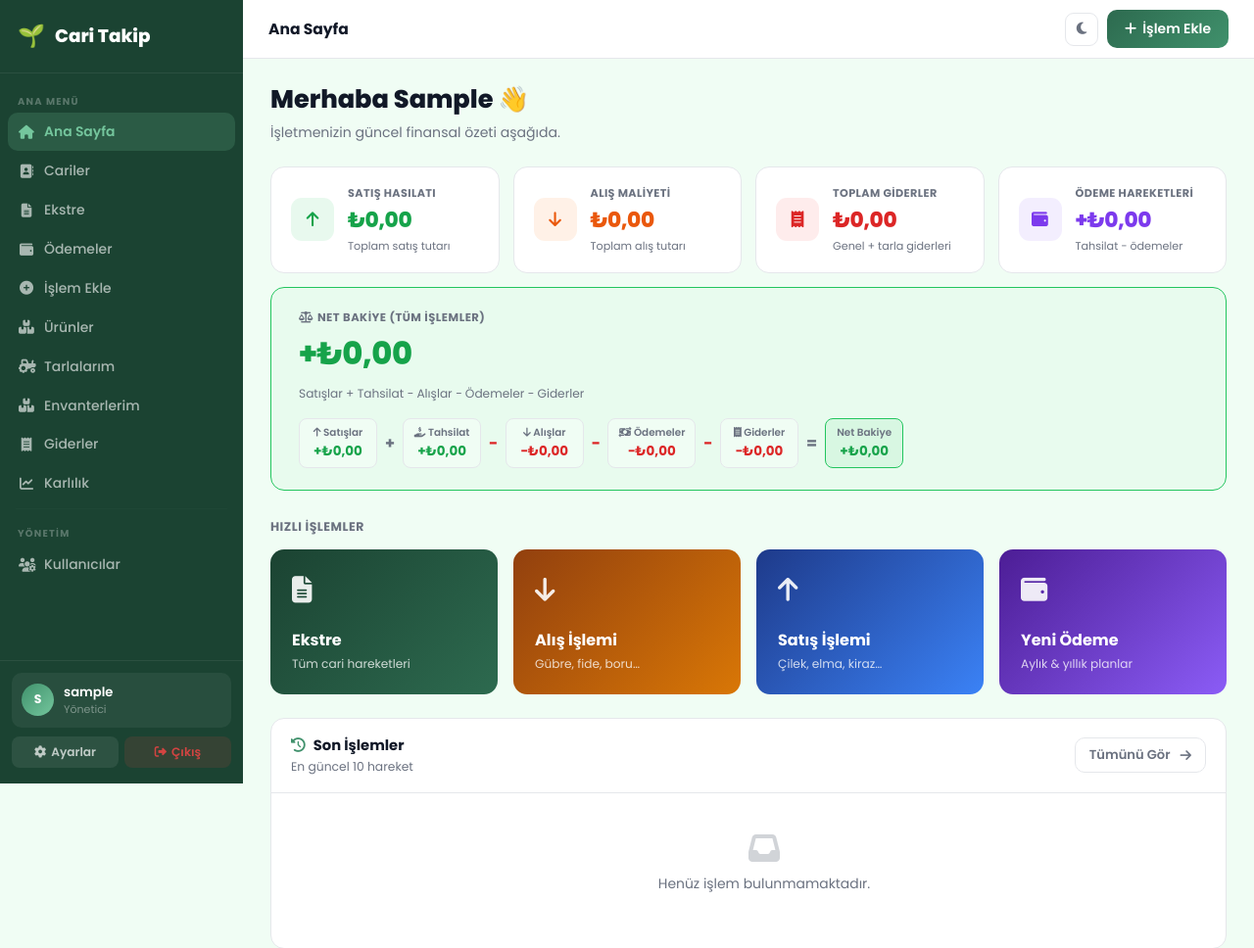
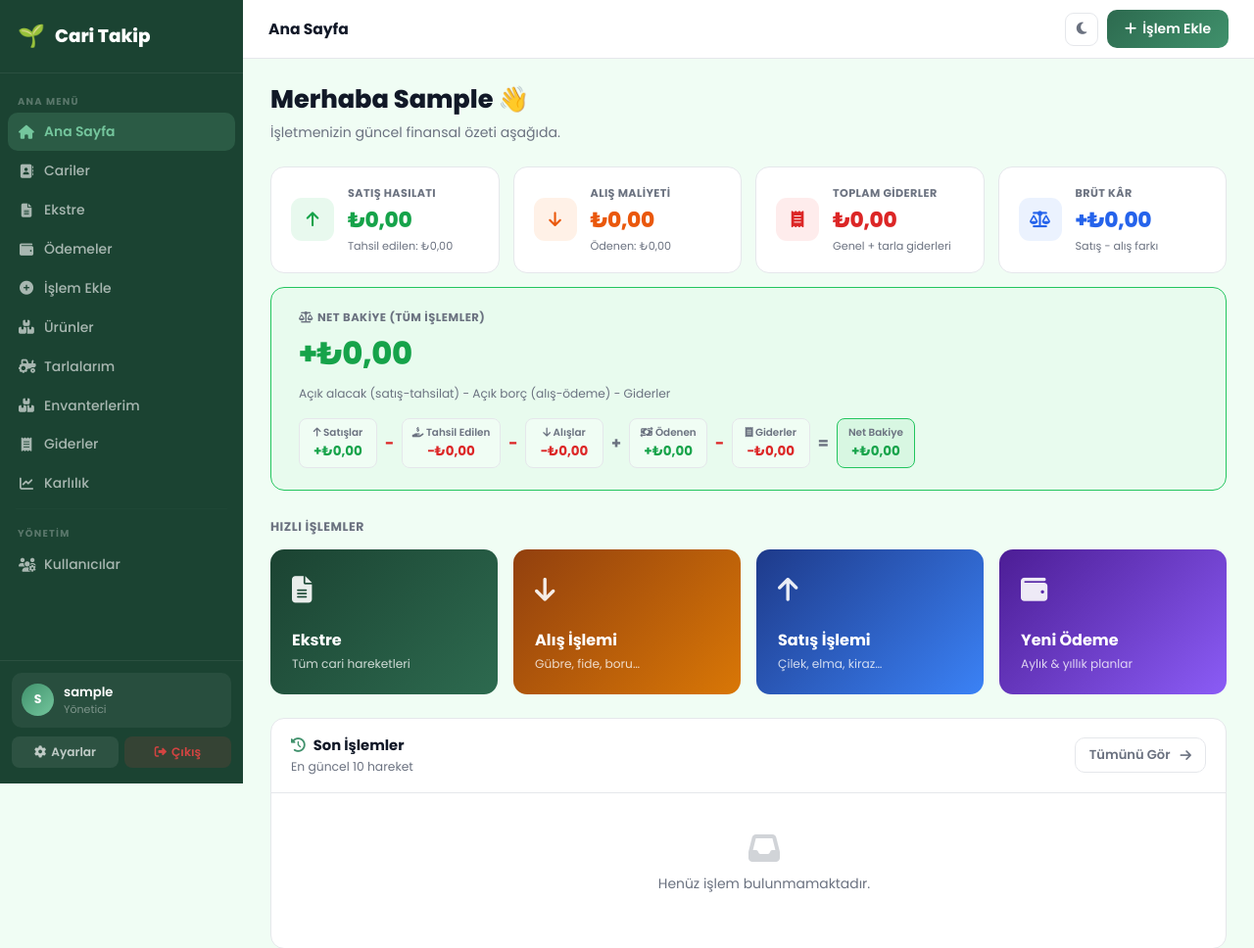
Before and after one commit to serhat1997/tarim-asistani-v2, a Django app: page / in a window 1280 px wide. Shown: the top 968 px of the page at 98% size. Run offline with Django 5.2, Linux system fonts and the light colour scheme; the visitor is signed in with stand-in values (Sample User, id 1); data that the repository does not hold is empty.

Commit message:
Net bakiye formülü düzeltildi: tahsilat alacağı kapatır
Tahsilat(alındı) satışla birlikte toplanmak yerine satıştan düşülür:
- Satış → alacak oluşur (+)
- Tahsilat alındı → alacak kapanır (−)
- Alış → borç oluşur (−)
- Tahsilat ödendi → borç kapanır (+)
Net Bakiye = açık_alacak − açık_borç − giderler

Co-Authored-By: Claude Sonnet 4.6 <noreply@anthropic.com>

```diff
--- a/dashboard/templates/dashboard/dashboard.html
+++ b/dashboard/templates/dashboard/dashboard.html
@@ -109,11 +109,11 @@
 <!-- ─── 4 Özet Kart ─── -->
 <div class="kpi-grid">
     <div class="kpi-card">
-        <div class="kpi-icon kpi-green" style="background:rgba(34,197,94,.1);color:#16a34a;"><i class="fas fa-arrow-up"></i></div>
+        <div class="kpi-icon" style="background:rgba(34,197,94,.1);color:#16a34a;"><i class="fas fa-arrow-up"></i></div>
         <div>
             <div class="kpi-label">Satış Hasılatı</div>
             <div class="kpi-value" style="color:#16a34a;">₺{{ total_sales|tr_num }}</div>
-            <div class="kpi-sub">Toplam satış tutarı</div>
+            <div class="kpi-sub">Tahsil edilen: ₺{{ tahsilat_alindi|tr_num }}</div>
         </div>
     </div>
     <div class="kpi-card">
@@ -121,7 +121,7 @@
         <div>
             <div class="kpi-label">Alış Maliyeti</div>
             <div class="kpi-value" style="color:#ea580c;">₺{{ total_purchases|tr_num }}</div>
-            <div class="kpi-sub">Toplam alış tutarı</div>
+            <div class="kpi-sub">Ödenen: ₺{{ tahsilat_odendi|tr_num }}</div>
         </div>
     </div>
     <div class="kpi-card">
@@ -133,13 +133,13 @@
         </div>
     </div>
     <div class="kpi-card">
-        <div class="kpi-icon" style="background:rgba(139,92,246,.1);color:#7c3aed;"><i class="fas fa-wallet"></i></div>
+        <div class="kpi-icon" style="background:rgba(59,130,246,.1);color:#2563eb;"><i class="fas fa-scale-balanced"></i></div>
         <div>
-            <div class="kpi-label">Ödeme Hareketleri</div>
-            <div class="kpi-value" style="color:{% if net_odeme >= 0 %}#7c3aed{% else %}#dc2626{% endif %};">
-                {% if net_odeme >= 0 %}+{% endif %}₺{{ net_odeme|tr_num }}
+            <div class="kpi-label">Brüt Kâr</div>
+            <div class="kpi-value" style="color:{% if profit >= 0 %}#2563eb{% else %}#dc2626{% endif %};">
+                {% if profit >= 0 %}+{% endif %}₺{{ profit|tr_num }}
             </div>
-            <div class="kpi-sub">Tahsilat − ödemeler</div>
+            <div class="kpi-sub">Satış − alış farkı</div>
         </div>
     </div>
 </div>
@@ -152,34 +152,38 @@
             {% if net_bakiye >= 0 %}+{% endif %}₺{{ net_bakiye|tr_num }}
         </div>
         <div style="font-size:.76rem;color:var(--sub);margin-top:4px;">
-            Satışlar + Tahsilat − Alışlar − Ödemeler − Giderler
+            Açık alacak (satış−tahsilat) − Açık borç (alış−ödeme) − Giderler
         </div>
     </div>
     <div class="nb-formula">
+        <!-- Satışlar -->
         <div class="nb-item">
             <span class="nb-item-lbl"><i class="fas fa-arrow-up"></i> Satışlar</span>
             <span class="nb-item-val pos">+₺{{ total_sales|tr_num }}</span>
         </div>
-        <span class="nb-sep">+</span>
+        <span class="nb-sep" style="color:#dc2626;">−</span>
+        <!-- Tahsil Edilen (alındı): alacağı kapatır -->
         <div class="nb-item">
-            <span class="nb-item-lbl"><i class="fas fa-hand-holding-dollar"></i> Tahsilat</span>
-            <span class="nb-item-val pos">+₺{{ tahsilat_alindi|tr_num }}</span>
+            <span class="nb-item-lbl"><i class="fas fa-hand-holding-dollar"></i> Tahsil Edilen</span>
+            <span class="nb-item-val neg">−₺{{ tahsilat_alindi|tr_num }}</span>
         </div>
         <span class="nb-sep" style="color:#dc2626;">−</span>
+        <!-- Alışlar -->
         <div class="nb-item">
             <span class="nb-item-lbl"><i class="fas fa-arrow-down"></i> Alışlar</span>
             <span class="nb-item-val neg">−₺{{ total_purchases|tr_num }}</span>
         </div>
-        <span class="nb-sep" style="color:#dc2626;">−</span>
+        <span class="nb-sep">+</span>
+        <!-- Ödenen (ödendi): borcumuzu kapatır -->
         <div class="nb-item">
-            <span class="nb-item-lbl"><i class="fas fa-money-bill-transfer"></i> Ödemeler</span>
-            <span class="nb-item-val neg">−₺{{ tahsilat_odendi|tr_num }}</span>
+            <span class="nb-item-lbl"><i class="fas fa-money-bill-transfer"></i> Ödenen</span>
+            <span class="nb-item-val pos">+₺{{ tahsilat_odendi|tr_num }}</span>
         </div>
         {% if inst_odenen > 0 %}
-        <span class="nb-sep" style="color:#dc2626;">−</span>
+        <span class="nb-sep">+</span>
         <div class="nb-item">
             <span class="nb-item-lbl"><i class="fas fa-calendar-check"></i> Taksitler</span>
-            <span class="nb-item-val neg">−₺{{ inst_odenen|tr_num }}</span>
+            <span class="nb-item-val pos">+₺{{ inst_odenen|tr_num }}</span>
         </div>
         {% endif %}
         <span class="nb-sep" style="color:#dc2626;">−</span>
--- a/dashboard/views.py
+++ b/dashboard/views.py
@@ -39,12 +39,14 @@ def dashboard(request):
     tarla_gider     = fe_qs.aggregate(s=Sum('amount'))['s']                            or Decimal('0')
     toplam_gider    = gen_gider + tarla_gider
 
-    # Ödeme hareketi: alınan - ödenen - ödenen taksitler
-    net_odeme       = tahsilat_alindi - tahsilat_odendi - inst_odenen
+    # Açık alacak: satışlardan henüz tahsil edilmemiş tutar
+    acik_alacak     = total_sales - tahsilat_alindi
+    # Açık borç: alışlardan henüz ödenmeyen tutar
+    acik_borc       = total_purchases - tahsilat_odendi - inst_odenen
 
-    net_bakiye      = total_sales + tahsilat_alindi \
-                    - total_purchases - tahsilat_odendi - inst_odenen \
-                    - gen_gider - tarla_gider
+    # Net Bakiye = açık alacak - açık borç - giderler
+    # (satış → alacak+; tahsilat alındı → alacak−; alış → borç−; tahsilat ödendi → borç+)
+    net_bakiye      = acik_alacak - acik_borc - toplam_gider
 
     recent_transactions = transactions.order_by('-date', '-id')[:10]
 
@@ -58,7 +60,8 @@ def dashboard(request):
         'gen_gider':        gen_gider,
         'tarla_gider':      tarla_gider,
         'toplam_gider':     toplam_gider,
-        'net_odeme':        net_odeme,
+        'acik_alacak':      acik_alacak,
+        'acik_borc':        acik_borc,
         'net_bakiye':       net_bakiye,
         'greeting':         f"Merhaba {user.first_name or user.get_full_name() or user.username} 👋",
         'logged_user_name': user.username,
```
